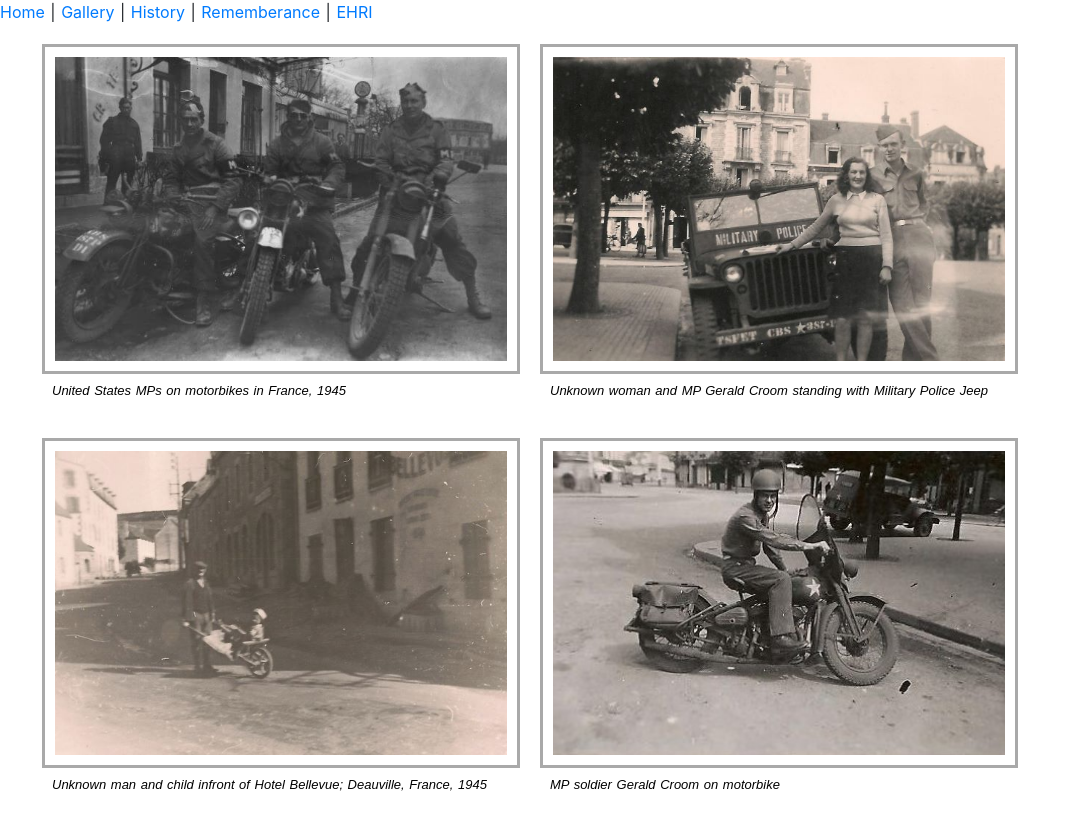
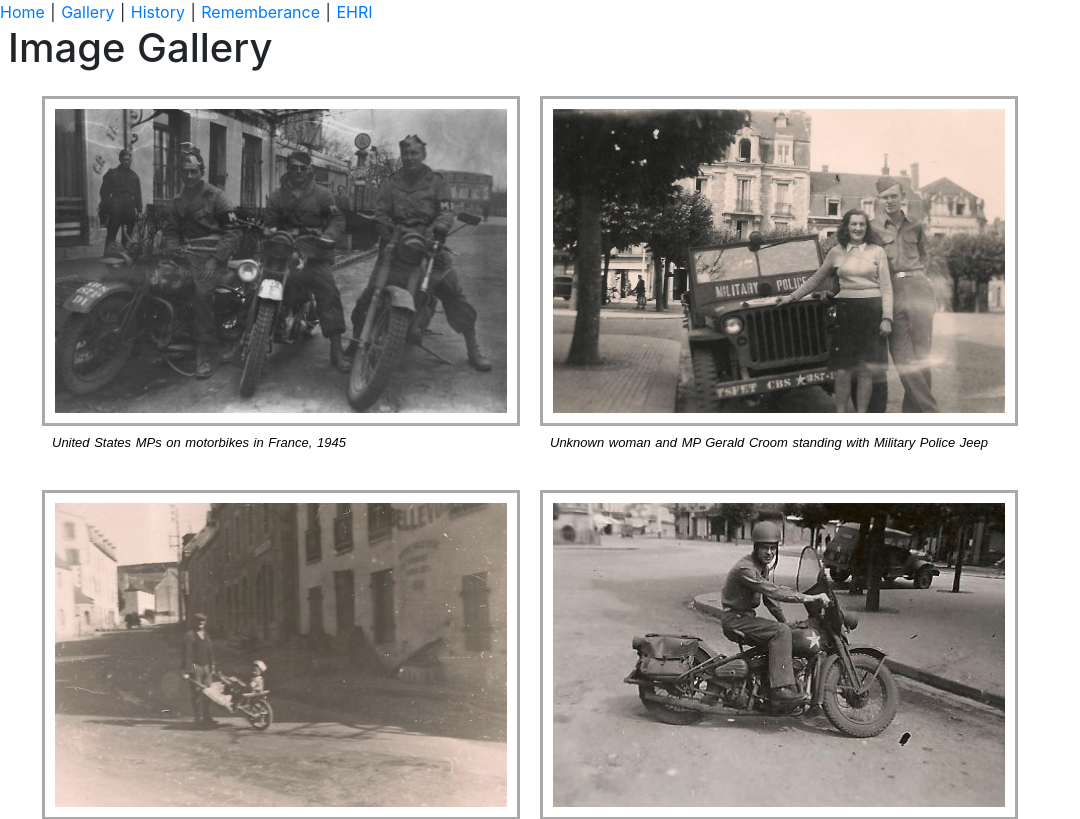
Before and after one commit to janene-smith/nuxt-portfolio, a Nuxt app: page /gallery in a window 1280 px wide. Shown: the top 819 px of the page, without its empty margins (0-1080 px from the left). Built offline with nearby package versions, Linux system fonts and the light colour scheme.

Commit message:
Updates to document>readme file. Updates to page headings.

```diff
--- a/pages/gallery.vue
+++ b/pages/gallery.vue
@@ -3,6 +3,7 @@
         <nuxt-link to="/gallery">
 
         </nuxt-link>
+        <h1 class="ml-2 mb-1">Image Gallery</h1>
         <!-- <a href="/gallery">...</a> (+Vue Router & prefetching) -->
       <!-- <div>
         <img
--- a/pages/grid.vue
+++ b/pages/grid.vue
@@ -3,8 +3,8 @@
       <nuxt-link to="/grid">
 
       </nuxt-link>
-      <!-- <h1 class="ml-2 mb-1">Rememberance</h1>
-          <img class="img fluid" src="../static/AdobeStock_26591710.jpeg" width=100% height=250px  alt="The American WW2 cemetery at Ardennes by Thor Jorgen Udvang" preserveAspectRatio="xMidYMid slice" focusable="false" role="img" aria-label="The American WW2 cemetery at Ardennes by Thor Jorgen Udvang" />
+      <h1 class="ml-2 mb-1">Rememberance</h1>
+      <!-- <img class="img fluid" src="../static/AdobeStock_26591710.jpeg" width=100% height=250px  alt="The American WW2 cemetery at Ardennes by Thor Jorgen Udvang" preserveAspectRatio="xMidYMid slice" focusable="false" role="img" aria-label="The American WW2 cemetery at Ardennes by Thor Jorgen Udvang" />
             <title>The American WW2 cemetery at Ardennes by Thor Jorgen Udvang</title>
             <rect width=100% height=100% ></rect>
             <text class="bg-dark text-white text-right mb-0 text-wrap" x=50% y=50% dy=.10em>The American WW2 cemetery at Ardennes by Thor Jorgen Udvang</text> -->
```
Also changed, not shown: documents/README.md.
